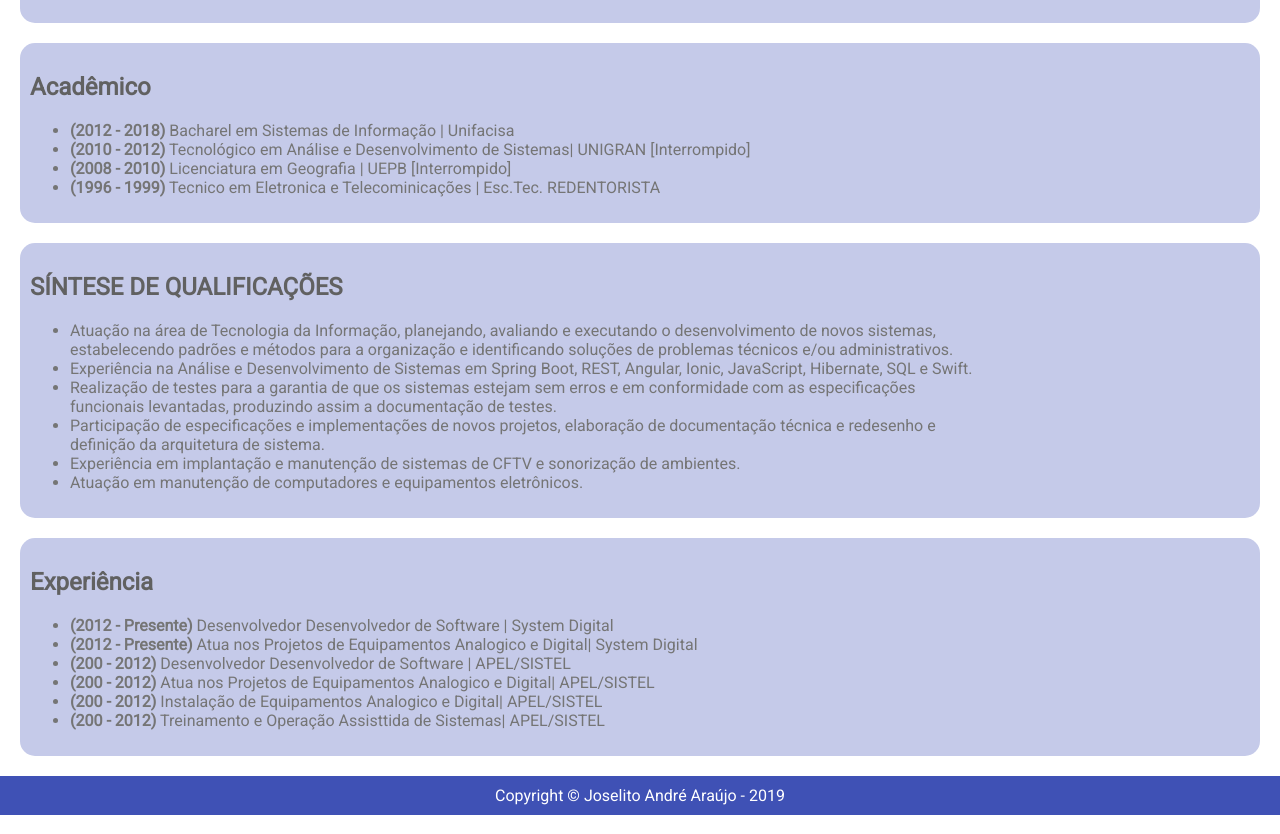
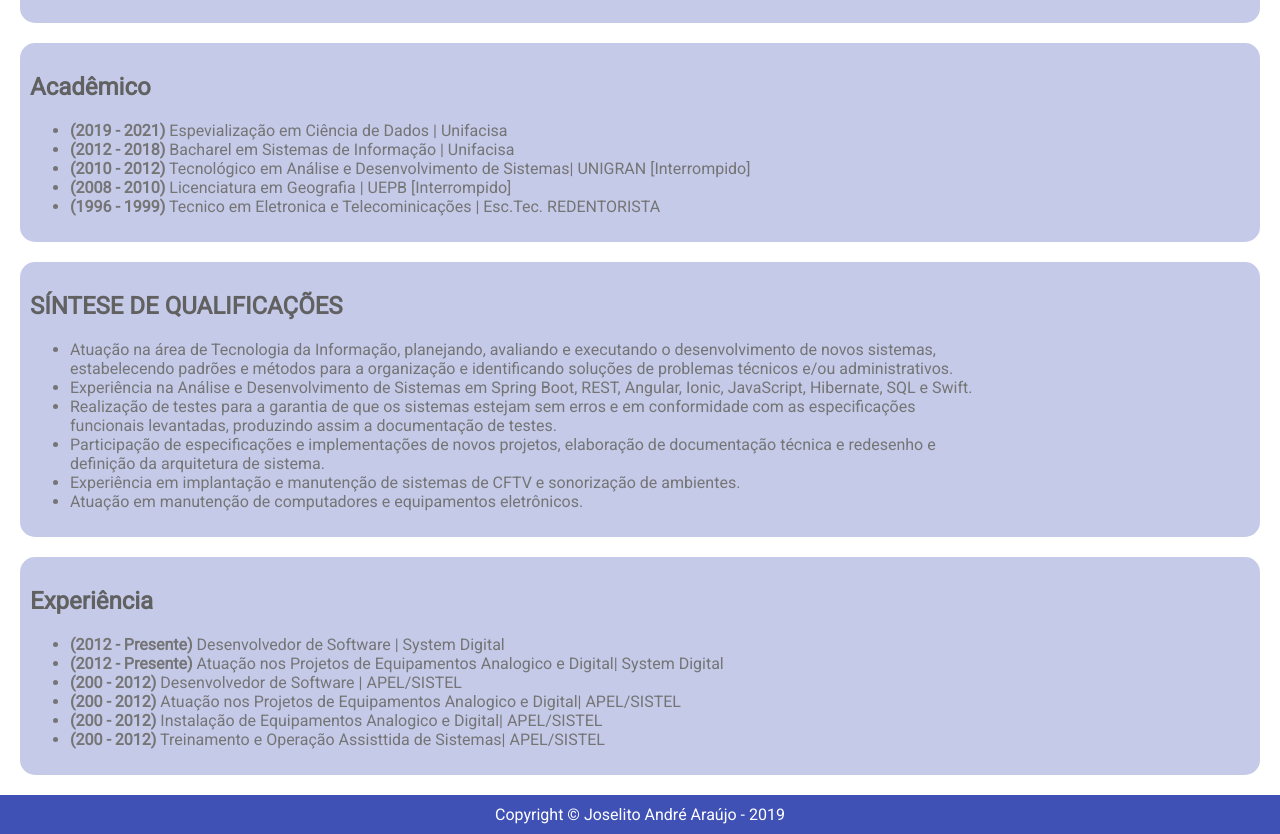
Before and after one commit to JoselitoAndre/JoselitoAndre.github.io, a plain HTML site: page index.html in a window 1280 px wide. Shown: the part 380-1214 px from the top of the page. Drawn offline with Linux system fonts and the light colour scheme.

Commit message:
Update index.html

```diff
--- a/index.html
+++ b/index.html
@@ -36,6 +36,7 @@
 				<h1 class="title">Acadêmico</h1>
 				<div class="content">
 					<ul>
+						<li><b>(2019 - 2021)</b> Espevialização em Ciência de Dados | Unifacisa</li>
 						<li><b>(2012 - 2018)</b> Bacharel em Sistemas de Informação | Unifacisa</li>
 						<li><b>(2010 - 2012)</b> Tecnológico em Análise e Desenvolvimento de Sistemas| UNIGRAN [Interrompido]</li>
 						<li><b>(2008 - 2010)</b> Licenciatura em Geografia | UEPB [Interrompido]</li>
@@ -66,10 +67,10 @@
 				<h1 class="title">Experiência</h1>
 				<div class="content">
 					<ul>
-						<li><b>(2012 - Presente)</b> Desenvolvedor Desenvolvedor de Software | System Digital</li>
-						<li><b>(2012 - Presente)</b> Atua nos Projetos de Equipamentos Analogico e Digital| System Digital</li>
-						<li><b>(200 - 2012)</b> Desenvolvedor Desenvolvedor de Software | APEL/SISTEL</li>
-						<li><b>(200 - 2012)</b> Atua nos Projetos de Equipamentos Analogico e Digital| APEL/SISTEL</li>
+						<li><b>(2012 - Presente)</b> Desenvolvedor de Software | System Digital</li>
+						<li><b>(2012 - Presente)</b> Atuação nos Projetos de Equipamentos Analogico e Digital| System Digital</li>
+						<li><b>(200 - 2012)</b> Desenvolvedor de Software | APEL/SISTEL</li>
+						<li><b>(200 - 2012)</b> Atuação nos Projetos de Equipamentos Analogico e Digital| APEL/SISTEL</li>
 						<li><b>(200 - 2012)</b> Instalação de Equipamentos Analogico e Digital| APEL/SISTEL</li>
 						<li><b>(200 - 2012)</b> Treinamento e Operação Assisttida de Sistemas| APEL/SISTEL</li>
 					</ul>
```
